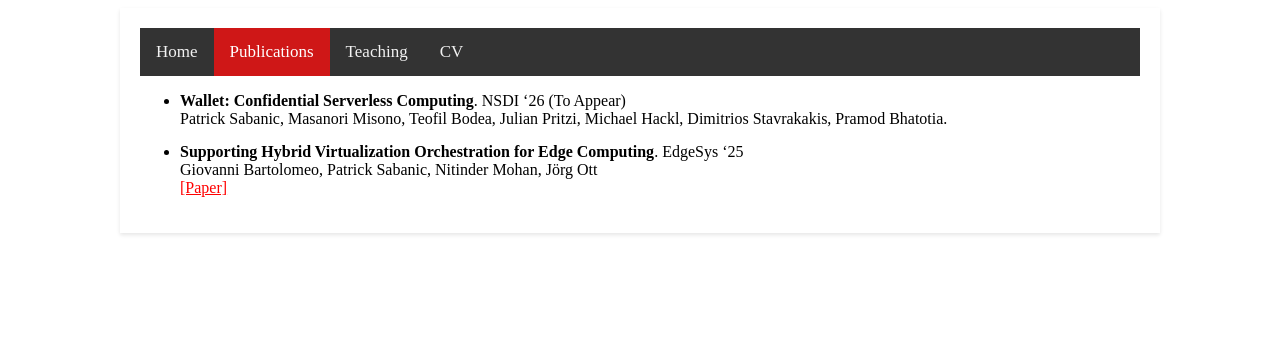
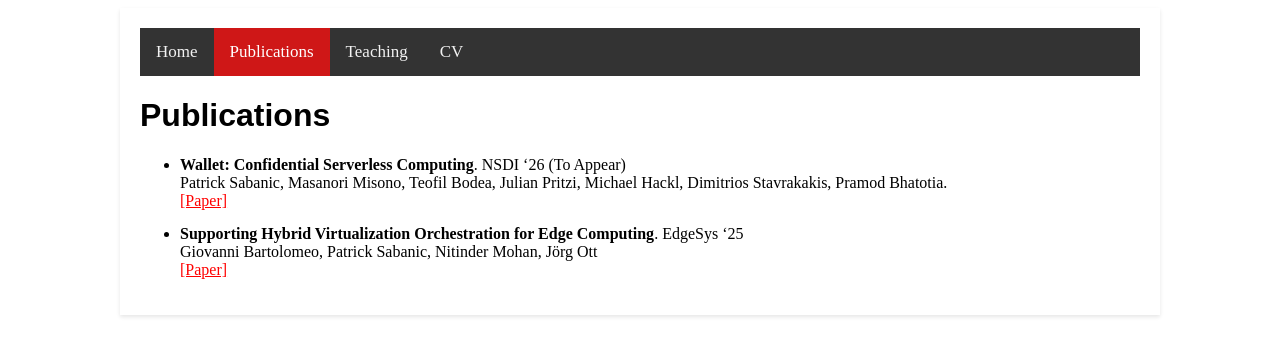
Before and after one commit to Sabanic-P/sabanic-p.github.io, a plain HTML site: page pub.html in a window 1280 px wide. Drawn offline with Linux system fonts and the light colour scheme.

Commit message:
Add paper link to wallet; Update CV

```diff
--- a/pub.html
+++ b/pub.html
@@ -13,11 +13,13 @@
   <a href="teaching.html">Teaching</a>
   <a href="cv.html">CV</a>
 </div>
+<h1 style="font-family: fira sans,sans-serif;">Publications</h1>
 <ul style="display: flex; flex-direction: column; gap: 15px">
   <li>
   <div style="display: block;">
     <strong>Wallet: Confidential Serverless Computing</strong>. NSDI &#145;26 (To Appear) <br>
-    Patrick Sabanic, Masanori Misono, Teofil Bodea, Julian Pritzi, Michael Hackl, Dimitrios Stavrakakis, Pramod Bhatotia.
+    Patrick Sabanic, Masanori Misono, Teofil Bodea, Julian Pritzi, Michael Hackl, Dimitrios Stavrakakis, Pramod Bhatotia.</br>
+    <a href="https://arxiv.org/pdf/2504.21518">[Paper]</a>
   </div>
   </li>
   <li>
```
Also changed, not shown: teaching.html (+2 -2 lines), 1 other file.
